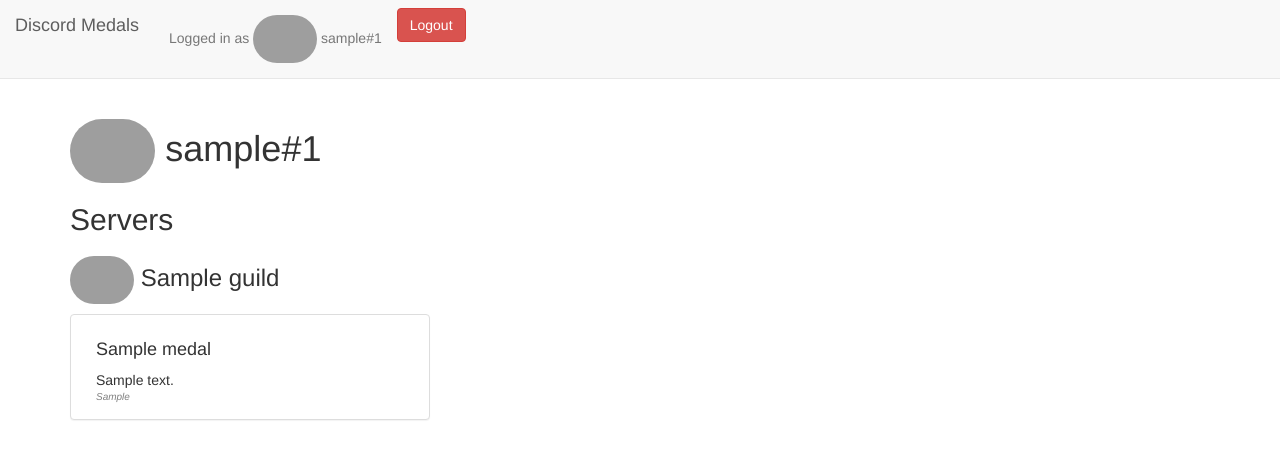
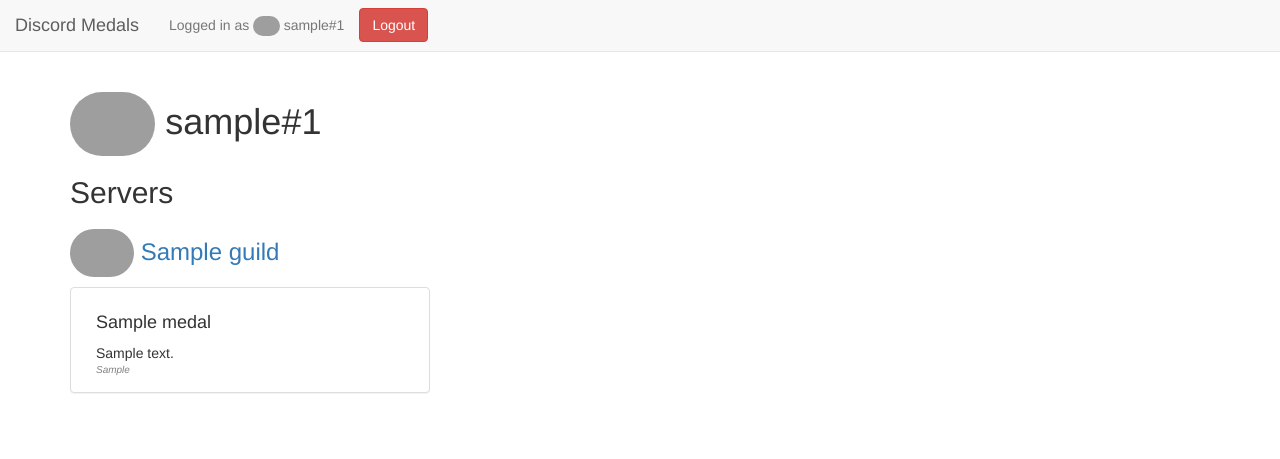
Before and after one commit to Steffo99/discordmedals, a Flask app: page /user/1 in a window 1280 px wide. Shown: the top 459 px of the page. Run offline with Flask 2, Linux system fonts and the light colour scheme; the visitor is signed in with stand-in values (Sample User, id 1); tables that the repository leaves empty hold one stand-in row (values such as "Sample post"); some libraries are stand-ins or nearby versions; grey boxes are pictures that could not be loaded.

Commit message:
Added urls in profile pages

```diff
--- a/templates/base.htm.j2
+++ b/templates/base.htm.j2
@@ -22,7 +22,7 @@
             <div id="navbar-elements" class="collapse navbar-collapse">
                 {% if user %}
                     <p class="navbar-text">
-                        Logged in as {% if user.avatar %}<img class="discord-avatar" src="{{ user.avatar_url() }}">{% endif %} {{ user }}
+                        Logged in as {% if user.avatar %}<img class="small-discord-avatar" src="{{ user.avatar_url() }}">{% endif %} {{ user }}
                     </p>
                     <a href="/logout" class="btn btn-danger navbar-btn">Logout</a>
                 {% else %}
--- a/templates/user.htm.j2
+++ b/templates/user.htm.j2
@@ -10,7 +10,9 @@
         {% for guild in guilds %}
             <div class="guild">
                 <h3>
-                    <img class="discord-avatar" src="{{ guild[1].icon_url(size=64) }}"> {{ guild[1] }}
+                    <a href="/guild/{{ guild.id }}">
+                        <img class="discord-avatar" src="{{ guild[1].icon_url(size=64) }}"> {{ guild[1] }}
+                    </a>
                 </h3>
             </div>
             {% for row in award_groups[guild[0]] | batch(3) %}
```
